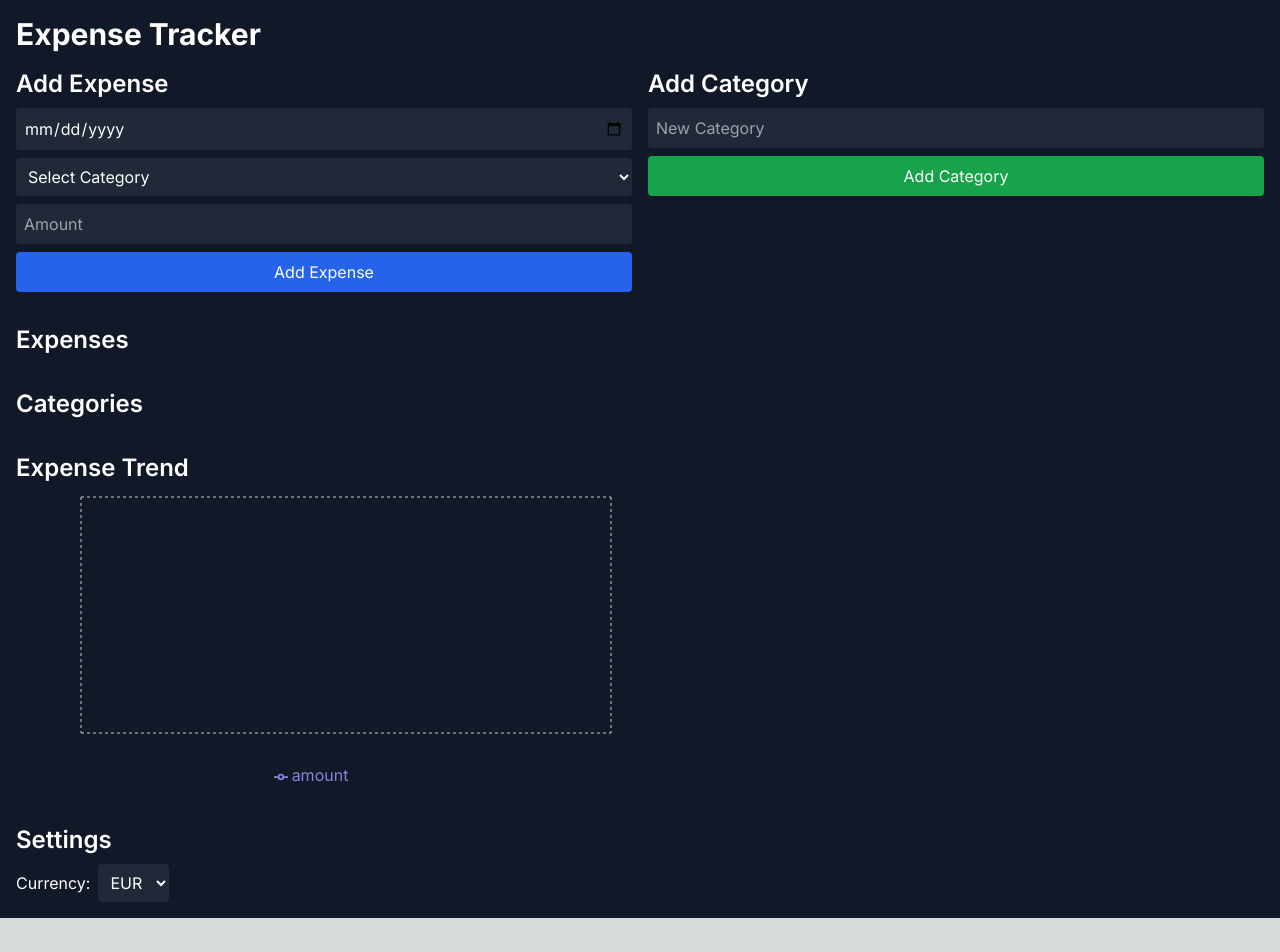
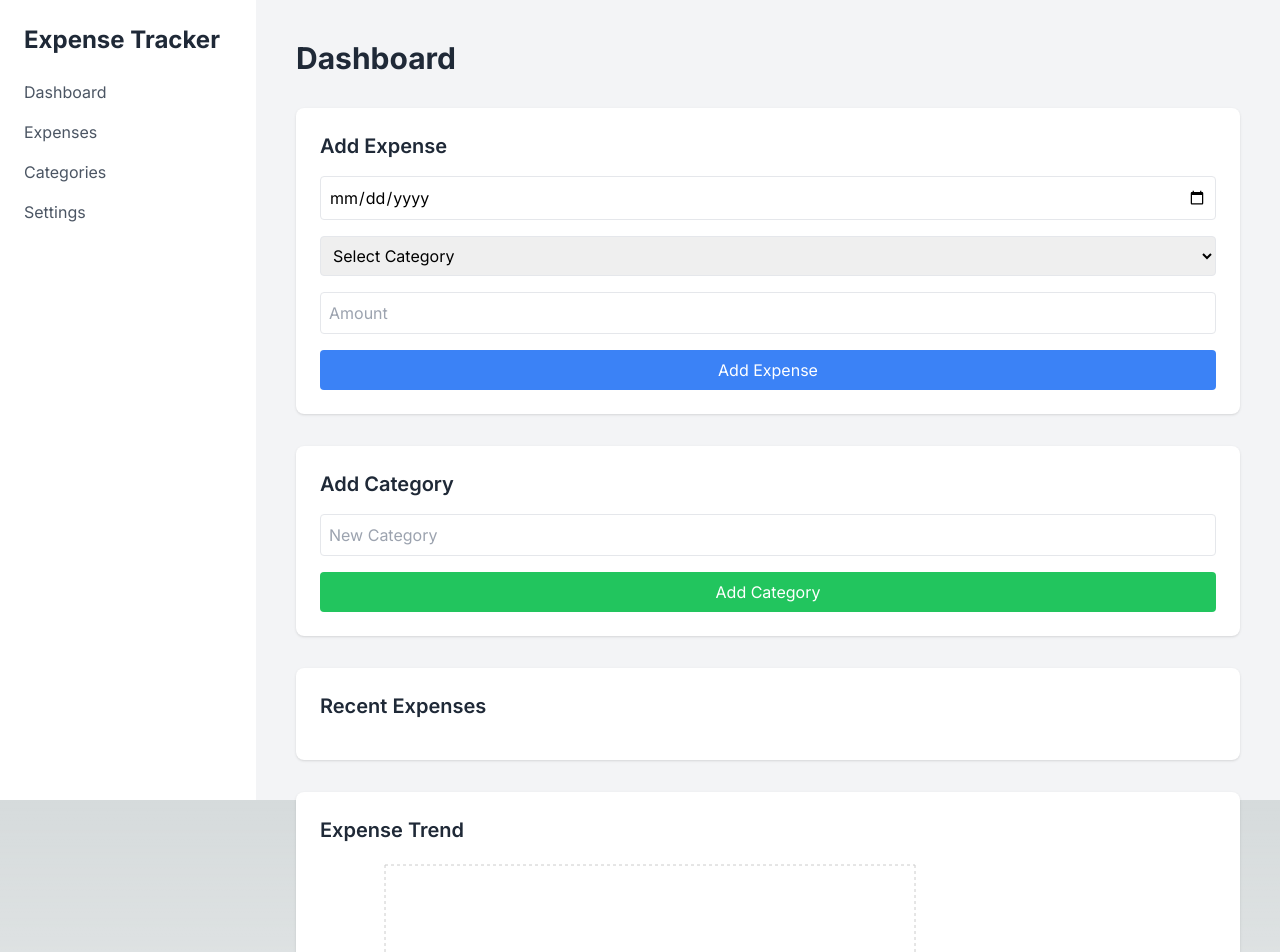
Before and after one commit to ionutrobert/expense-tracker, a Next.js app: page / in a window 1280 px wide. Shown: the top 952 px of the page. Before the commit the page ends 918 px from the top, so only its background shows below. Built offline with nearby package versions, Linux system fonts and the light colour scheme.

Commit message:
Fix TypeScript errors in page.tsx

```diff
--- a/app/page.tsx
+++ b/app/page.tsx
@@ -1,27 +1,33 @@
 'use client'
 
-import { useState } from 'react'
+import { useState, FormEvent, ChangeEvent } from 'react'
 import { LineChart, Line, XAxis, YAxis, CartesianGrid, Tooltip, Legend } from 'recharts'
-import { PlusIcon, PencilIcon, TrashIcon } from '@heroicons/react/24/outline'
+
+type Expense = {
+  id: number;
+  date: string;
+  category: string;
+  amount: number;
+}
+
+type NewExpense = Omit<Expense, 'id'>
 
 export default function Home() {
-  const [expenses, setExpenses] = useState([])
-  const [categories, setCategories] = useState([])
-  const [newExpense, setNewExpense] = useState({ date: '', category: '', amount: '' })
+  const [expenses, setExpenses] = useState<Expense[]>([])
+  const [categories, setCategories] = useState<string[]>([])
+  const [newExpense, setNewExpense] = useState<NewExpense>({ date: '', category: '', amount: 0 })
   const [newCategory, setNewCategory] = useState('')
-  const [editingExpense, setEditingExpense] = useState(null)
-  const [editingCategory, setEditingCategory] = useState(null)
   const [currency, setCurrency] = useState('EUR')
 
-  const addExpense = (e) => {
+  const addExpense = (e: FormEvent<HTMLFormElement>) => {
     e.preventDefault()
     if (newExpense.date && newExpense.category && newExpense.amount) {
-      setExpenses([...expenses, { ...newExpense, id: Date.now() }].sort((a, b) => new Date(b.date) - new Date(a.date)))
-      setNewExpense({ date: '', category: '', amount: '' })
+      setExpenses([...expenses, { ...newExpense, id: Date.now() }].sort((a, b) => new Date(b.date).getTime() - new Date(a.date).getTime()))
+      setNewExpense({ date: '', category: '', amount: 0 })
     }
   }
 
-  const addCategory = (e) => {
+  const addCategory = (e: FormEvent<HTMLFormElement>) => {
     e.preventDefault()
     if (newCategory && !categories.includes(newCategory)) {
       setCategories([...categories, newCategory])
@@ -29,182 +35,98 @@ export default function Home() {
     }
   }
 
-  const updateExpense = (id, updatedExpense) => {
-    setExpenses(expenses.map(expense =>
-      expense.id === id ? { ...expense, ...updatedExpense } : expense
-    ).sort((a, b) => new Date(b.date) - new Date(a.date)))
-    setEditingExpense(null)
-  }
-
-  const deleteExpense = (id) => {
-    setExpenses(expenses.filter(expense => expense.id !== id))
-  }
-
-  const updateCategory = (oldCategory, newCategory) => {
-    setCategories(categories.map(cat => cat === oldCategory ? newCategory : cat))
-    setExpenses(expenses.map(expense =>
-      expense.category === oldCategory ? { ...expense, category: newCategory } : expense
-    ))
-    setEditingCategory(null)
-  }
-
-  const deleteCategory = (category) => {
-    setCategories(categories.filter(cat => cat !== category))
-    setExpenses(expenses.filter(expense => expense.category !== category))
+  const handleExpenseChange = (e: ChangeEvent<HTMLInputElement | HTMLSelectElement>) => {
+    const { name, value } = e.target
+    setNewExpense({ ...newExpense, [name]: name === 'amount' ? parseFloat(value) : value })
   }
 
   return (
-    <div className="min-h-screen bg-gray-900 text-white">
-      <div className="container mx-auto p-4">
-        <h1 className="text-3xl font-bold mb-4">Expense Tracker</h1>
+    <div className="flex h-screen bg-gray-100 dark:bg-gray-900">
+      {/* Sidebar */}
+      <div className="w-64 bg-white dark:bg-gray-800 p-6 space-y-4">
+        <h2 className="text-2xl font-bold text-gray-800 dark:text-white">Expense Tracker</h2>
+        <nav>
+          <a href="#" className="block py-2 text-gray-600 dark:text-gray-300 hover:text-gray-800 dark:hover:text-white">Dashboard</a>
+          <a href="#" className="block py-2 text-gray-600 dark:text-gray-300 hover:text-gray-800 dark:hover:text-white">Expenses</a>
+          <a href="#" className="block py-2 text-gray-600 dark:text-gray-300 hover:text-gray-800 dark:hover:text-white">Categories</a>
+          <a href="#" className="block py-2 text-gray-600 dark:text-gray-300 hover:text-gray-800 dark:hover:text-white">Settings</a>
+        </nav>
+      </div>
 
-        <div className="grid grid-cols-1 md:grid-cols-2 gap-4">
-          <div>
-            <h2 className="text-2xl font-semibold mb-2">Add Expense</h2>
-            <form onSubmit={addExpense} className="space-y-2">
+      {/* Main content */}
+      <div className="flex-1 p-10 space-y-8">
+        <h1 className="text-3xl font-bold text-gray-800 dark:text-white">Dashboard</h1>
+
+        {/* Add Expense Form */}
+        <div className="bg-white dark:bg-gray-800 p-6 rounded-lg shadow">
+          <h2 className="text-xl font-semibold mb-4 text-gray-800 dark:text-white">Add Expense</h2>
+          <form onSubmit={addExpense} className="space-y-4">
             <input
               type="date"
+              name="date"
               value={newExpense.date}
-                onChange={(e) => setNewExpense({...newExpense, date: e.target.value})}
-                className="w-full p-2 bg-gray-800 rounded"
+              onChange={handleExpenseChange}
+              className="w-full p-2 border rounded dark:bg-gray-700 dark:text-white"
               required
             />
             <select
+              name="category"
               value={newExpense.category}
-                onChange={(e) => setNewExpense({...newExpense, category: e.target.value})}
-                className="w-full p-2 bg-gray-800 rounded"
+              onChange={handleExpenseChange}
+              className="w-full p-2 border rounded dark:bg-gray-700 dark:text-white"
               required
             >
               <option value="">Select Category</option>
-                {categories.map(cat => (
-                  <option key={cat} value={cat}>{cat}</option>
+              {categories.map((cat, index) => (
+                <option key={index} value={cat}>{cat}</option>
               ))}
             </select>
             <input
               type="number"
-                value={newExpense.amount}
-                onChange={(e) => setNewExpense({...newExpense, amount: e.target.value})}
+              name="amount"
+              value={newExpense.amount || ''}
+              onChange={handleExpenseChange}
               placeholder="Amount"
-                className="w-full p-2 bg-gray-800 rounded"
+              className="w-full p-2 border rounded dark:bg-gray-700 dark:text-white"
               required
             />
-              <button type="submit" className="w-full p-2 bg-blue-600 rounded hover:bg-blue-700">
-                Add Expense
-              </button>
+            <button type="submit" className="w-full bg-blue-500 text-white p-2 rounded hover:bg-blue-600">Add Expense</button>
           </form>
         </div>
 
-          <div>
-            <h2 className="text-2xl font-semibold mb-2">Add Category</h2>
-            <form onSubmit={addCategory} className="space-y-2">
+        {/* Add Category Form */}
+        <div className="bg-white dark:bg-gray-800 p-6 rounded-lg shadow">
+          <h2 className="text-xl font-semibold mb-4 text-gray-800 dark:text-white">Add Category</h2>
+          <form onSubmit={addCategory} className="space-y-4">
             <input
               type="text"
               value={newCategory}
-                onChange={(e) => setNewCategory(e.target.value)}
+              onChange={(e: ChangeEvent<HTMLInputElement>) => setNewCategory(e.target.value)}
               placeholder="New Category"
-                className="w-full p-2 bg-gray-800 rounded"
+              className="w-full p-2 border rounded dark:bg-gray-700 dark:text-white"
               required
             />
-              <button type="submit" className="w-full p-2 bg-green-600 rounded hover:bg-green-700">
-                Add Category
-              </button>
+            <button type="submit" className="w-full bg-green-500 text-white p-2 rounded hover:bg-green-600">Add Category</button>
           </form>
         </div>
-        </div>
 
-        <div className="mt-8">
-          <h2 className="text-2xl font-semibold mb-2">Expenses</h2>
+        {/* Expense List */}
+        <div className="bg-white dark:bg-gray-800 p-6 rounded-lg shadow">
+          <h2 className="text-xl font-semibold mb-4 text-gray-800 dark:text-white">Recent Expenses</h2>
           <ul className="space-y-2">
-            {expenses.map(expense => (
-              <li key={expense.id} className="flex items-center justify-between bg-gray-800 p-2 rounded">
-                {editingExpense === expense.id ? (
-                  <form onSubmit={(e) => {
-                    e.preventDefault()
-                    updateExpense(expense.id, editingExpense)
-                  }} className="flex-1 flex space-x-2">
-                    <input
-                      type="date"
-                      value={editingExpense.date}
-                      onChange={(e) => setEditingExpense({...editingExpense, date: e.target.value})}
-                      className="flex-1 p-1 bg-gray-700 rounded"
-                    />
-                    <select
-                      value={editingExpense.category}
-                      onChange={(e) => setEditingExpense({...editingExpense, category: e.target.value})}
-                      className="flex-1 p-1 bg-gray-700 rounded"
-                    >
-                      {categories.map(cat => (
-                        <option key={cat} value={cat}>{cat}</option>
-                      ))}
-                    </select>
-                    <input
-                      type="number"
-                      value={editingExpense.amount}
-                      onChange={(e) => setEditingExpense({...editingExpense, amount: e.target.value})}
-                      className="flex-1 p-1 bg-gray-700 rounded"
-                    />
-                    <button type="submit" className="p-1 bg-blue-600 rounded hover:bg-blue-700">
-                      Save
-                    </button>
-                  </form>
-                ) : (
-                  <>
-                    <span>{expense.date} - {expense.category} - {currency} {expense.amount}</span>
-                    <div>
-                      <button onClick={() => setEditingExpense({...expense})} className="p-1 text-blue-400 hover:text-blue-300">
-                        <PencilIcon className="h-5 w-5" />
-                      </button>
-                      <button onClick={() => deleteExpense(expense.id)} className="p-1 text-red-400 hover:text-red-300">
-                        <TrashIcon className="h-5 w-5" />
-                      </button>
-                    </div>
-                  </>
-                )}
+            {expenses.map((expense) => (
+              <li key={expense.id} className="flex justify-between items-center text-gray-600 dark:text-gray-300">
+                <span>{expense.date}</span>
+                <span>{expense.category}</span>
+                <span>{currency} {expense.amount.toFixed(2)}</span>
               </li>
             ))}
           </ul>
         </div>
 
-        <div className="mt-8">
-          <h2 className="text-2xl font-semibold mb-2">Categories</h2>
-          <ul className="space-y-2">
-            {categories.map(category => (
-              <li key={category} className="flex items-center justify-between bg-gray-800 p-2 rounded">
-                {editingCategory === category ? (
-                  <form onSubmit={(e) => {
-                    e.preventDefault()
-                    updateCategory(category, editingCategory)
-                  }} className="flex-1 flex space-x-2">
-                    <input
-                      type="text"
-                      value={editingCategory}
-                      onChange={(e) => setEditingCategory(e.target.value)}
-                      className="flex-1 p-1 bg-gray-700 rounded"
-                    />
-                    <button type="submit" className="p-1 bg-blue-600 rounded hover:bg-blue-700">
-                      Save
-                    </button>
-                  </form>
-                ) : (
-                  <>
-                    <span>{category}</span>
-                    <div>
-                      <button onClick={() => setEditingCategory(category)} className="p-1 text-blue-400 hover:text-blue-300">
-                        <PencilIcon className="h-5 w-5" />
-                      </button>
-                      <button onClick={() => deleteCategory(category)} className="p-1 text-red-400 hover:text-red-300">
-                        <TrashIcon className="h-5 w-5" />
-                      </button>
-                    </div>
-                  </>
-                )}
-              </li>
-            ))}
-          </ul>
-        </div>
-
-        <div className="mt-8">
-          <h2 className="text-2xl font-semibold mb-2">Expense Trend</h2>
+        {/* Expense Trend Graph */}
+        <div className="bg-white dark:bg-gray-800 p-6 rounded-lg shadow">
+          <h2 className="text-xl font-semibold mb-4 text-gray-800 dark:text-white">Expense Trend</h2>
           <LineChart width={600} height={300} data={expenses}>
             <CartesianGrid strokeDasharray="3 3" />
             <XAxis dataKey="date" />
@@ -215,14 +137,15 @@ export default function Home() {
           </LineChart>
         </div>
 
-        <div className="mt-8">
-          <h2 className="text-2xl font-semibold mb-2">Settings</h2>
-          <div className="flex items-center space-x-2">
-            <span>Currency:</span>
+        {/* Settings */}
+        <div className="bg-white dark:bg-gray-800 p-6 rounded-lg shadow">
+          <h2 className="text-xl font-semibold mb-4 text-gray-800 dark:text-white">Settings</h2>
+          <div className="flex items-center space-x-4">
+            <span className="text-gray-600 dark:text-gray-300">Currency:</span>
             <select
               value={currency}
-              onChange={(e) => setCurrency(e.target.value)}
-              className="p-2 bg-gray-800 rounded"
+              onChange={(e: ChangeEvent<HTMLSelectElement>) => setCurrency(e.target.value)}
+              className="p-2 border rounded dark:bg-gray-700 dark:text-white"
             >
               <option value="EUR">EUR</option>
               <option value="USD">USD</option>
```
Lines whose indentation alone changed are shown as unchanged.
